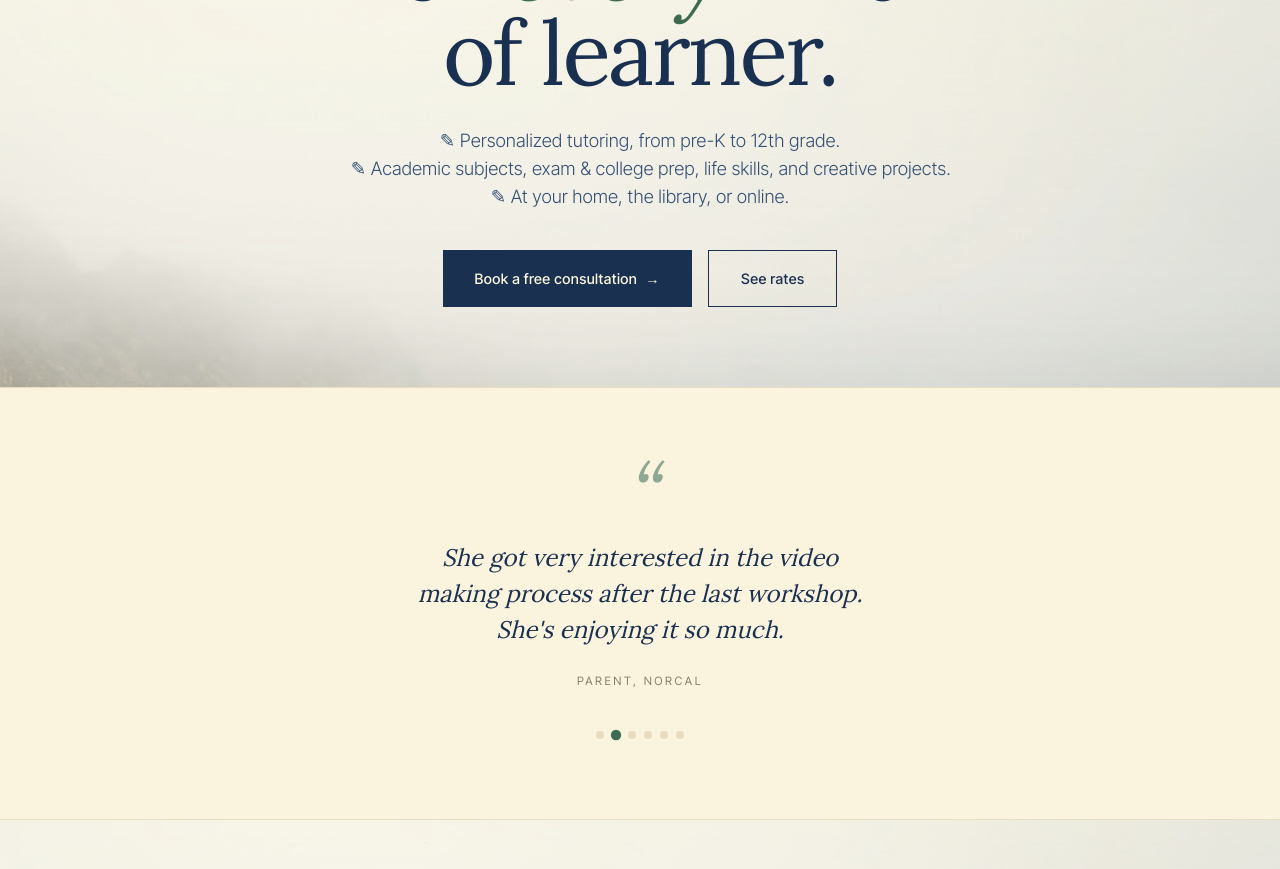
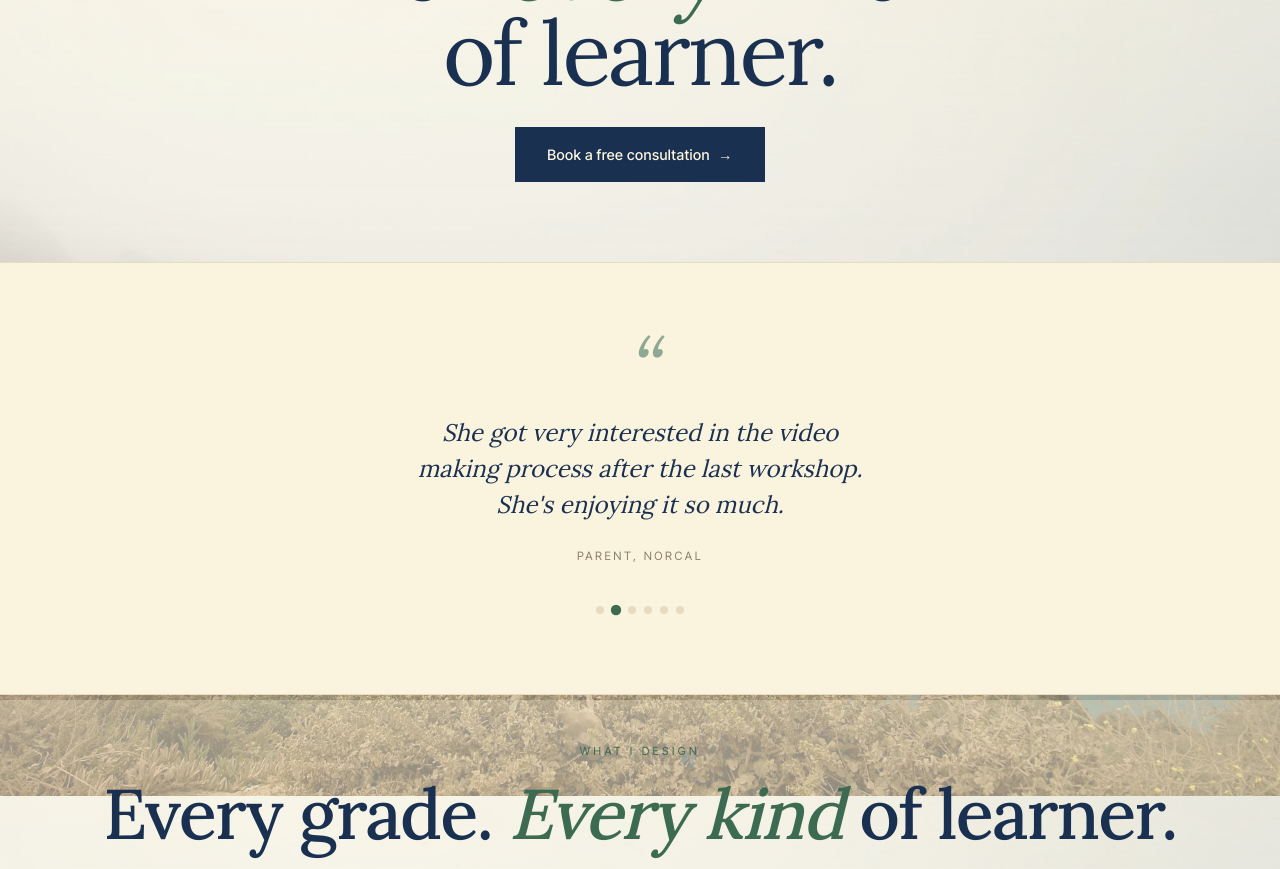
Before and after one commit to patrickparagas1/josephine-tutoring, a Next.js app: page / in a window 1280 px wide. Shown: the part 900-1769 px from the top of the page. Built offline with nearby package versions, Linux system fonts and the light colour scheme.

Commit message:
Remove lede lines, pencil emojis, and See rates button from hero

```diff
--- a/components/Hero.tsx
+++ b/components/Hero.tsx
@@ -27,20 +27,10 @@ export default function Hero() {
           <br />
           of learner.
         </h1>
-        <p className="hero-lede fade-up delay-2">
-          <span className="lede-line">✎ Personalized tutoring, from pre-K to 12th grade.</span>
-          <br />
-          <span className="lede-line">✎ Academic subjects, exam &amp; college prep, life skills, and creative projects.</span>
-          <br />
-          <span className="lede-line">✎ At your home, the library, or online.</span>
-        </p>
-        <div className="cta-group fade-up delay-3">
+        <div className="cta-group fade-up delay-2">
           <Link href="/contact" className="btn btn-primary">
             Book a free consultation
             <span className="arrow">→</span>
-          </Link>
-          <Link href="/rates" className="btn btn-secondary">
-            See rates
           </Link>
         </div>
       </div>
```
